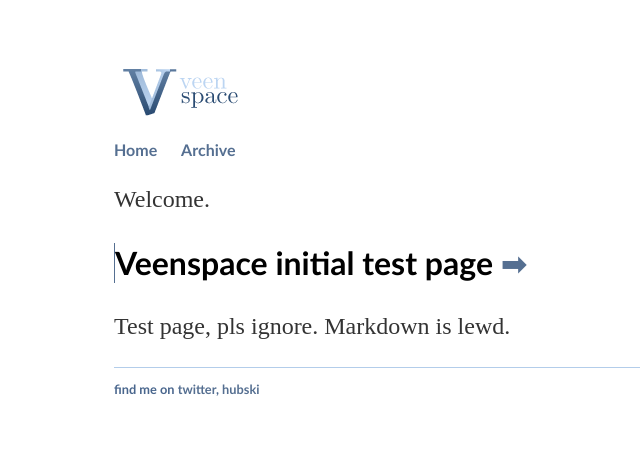
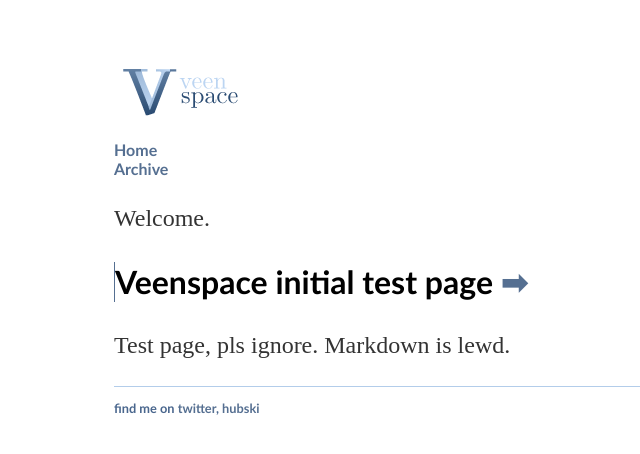
Before and after one commit to vdveen/vdveen.github.io, a Jekyll site: the page built from index.html, in a window 1280 px wide. Shown: the top 454 px of the page, without its empty margins (142-782 px from the left). Built offline with Jekyll 4.4.1, drawn with Linux system fonts in a browser that asks for light colours.

Commit message:
Nav changes

```diff
--- a/_layouts/default.html
+++ b/_layouts/default.html
@@ -6,10 +6,8 @@
 			<link rel="stylesheet" type="text/css" href="/css/main.css">
 		</head>
 		<body>
-			<imgs>
-			<img src="/assets/veenspace60px.png" style="width:134px;height:60px;">
-			</imgs>
 			<nav>
+				<img src="/assets/veenspace60px.png" style="width:134px;height:60px;">
 	    		<ul>
 	        		<li><a href="/">Home</a></li>
 		        	<li><a href="/posts">Archive</a></li>
--- a/css/main.css
+++ b/css/main.css
@@ -2,8 +2,17 @@
     margin: 60px auto;
     width: 60%;
 }
-nav ul, footer ul {
-    font-family:'Trebuchet MS', 'Lucida Sans Unicode', 'Lucida Grande', 'Lucida Sans', Arial, sans-serif;
+nav ul {
+    font-family:'Trebuchet MS', Arial, sans-serif;
+    padding: 0px;
+    color: #49668D;
+    list-style: none;
+    font-weight: bold;
+    width: 100px
+}
+
+footer ul {
+    font-family:'Trebuchet MS', Arial, sans-serif;
     padding: 0px;
     color: #49668D;
     list-style: none;
@@ -24,13 +33,13 @@
 h1 {
     border-top: 1px solid #556f91;
     font-size: 3em;
-    font-family:'Trebuchet MS', 'Lucida Sans Unicode', 'Lucida Grande', 'Lucida Sans', Arial, sans-serif;
+    font-family:'Trebuchet MS', Arial, sans-serif;
 }
 
 h2 {
     border-left: 1px solid #556f91;
     font-size: 2em;
-    font-family:'Trebuchet MS', 'Lucida Sans Unicode', 'Lucida Grande', 'Lucida Sans', Arial, sans-serif;
+    font-family:'Trebuchet MS', Arial, sans-serif;
 }
 
 p {
```
